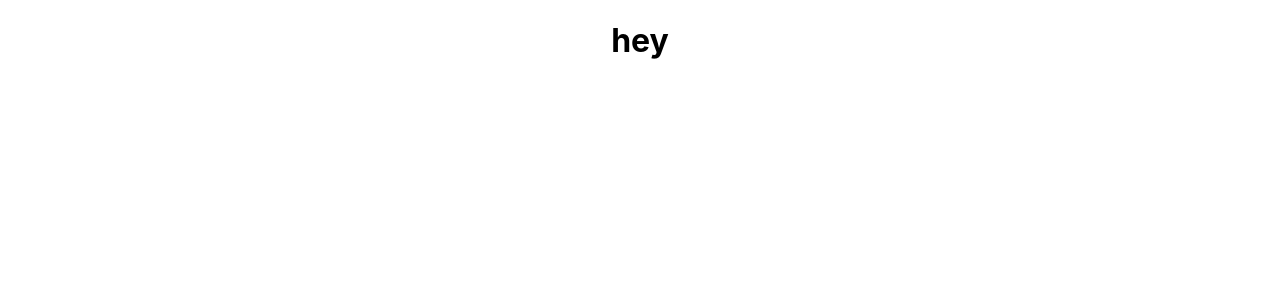
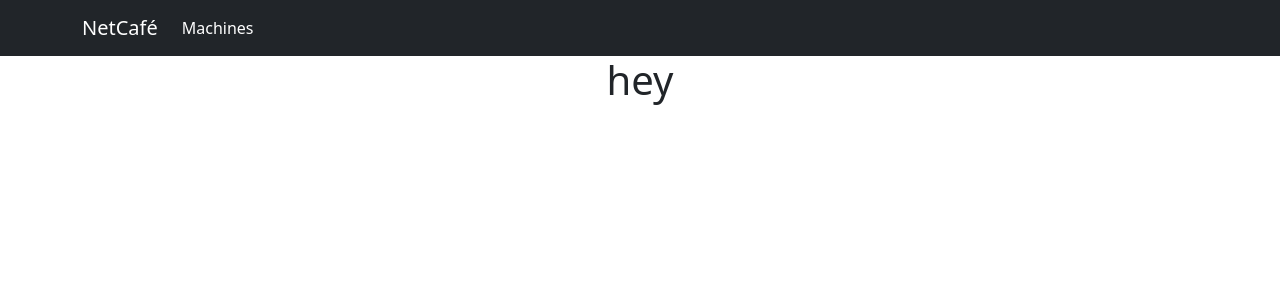
Before and after one commit to Inryatt/IES_NetCafe, a React (Create React App) app in the folder webapp/: page / in a window 1280 px wide. Shown: the top 300 px of the page. Built offline with nearby package versions, Linux system fonts and the light colour scheme.

Commit message:
Adds page routing and navbar

```diff
--- a/webapp/package.json
+++ b/webapp/package.json
@@ -6,8 +6,11 @@
     "@testing-library/jest-dom": "^5.11.4",
     "@testing-library/react": "^11.1.0",
     "@testing-library/user-event": "^12.1.10",
+    "bootstrap": "5.1.3",
     "react": "^17.0.2",
+    "react-bootstrap": "^2.0.2",
     "react-dom": "^17.0.2",
+    "react-router-dom": "6",
     "react-scripts": "4.0.3",
     "web-vitals": "^1.0.1"
   },
--- a/webapp/src/App.js
+++ b/webapp/src/App.js
@@ -2,11 +2,26 @@ import logo from './logo.svg';
 import './App.css';
 
 import MachineListPage from './pages/MachineListPage/MachineListPage';
+import CustomNavbar from './components/CustomNavbar/CustomNavbar';
+import { Routes, Route } from 'react-router';
 
 function App() {
   return (
-    <div className="App">
-      <MachineListPage text="react é fixe" ></MachineListPage>
+    <div>
+      <link
+        rel="stylesheet"
+        href="https://cdn.jsdelivr.net/npm/bootstrap@5.1.3/dist/css/bootstrap.min.css"
+        integrity="sha384-1BmE4kWBq78iYhFldvKuhfTAU6auU8tT94WrHftjDbrCEXSU1oBoqyl2QvZ6jIW3"
+        crossOrigin="anonymous"
+      />
+
+      <div className="App">
+        <CustomNavbar />
+
+        <Routes>
+          <Route path="/" element={<MachineListPage />} />
+        </Routes>
+      </div>
     </div>
   );
 }
--- /dev/null
+++ b/webapp/src/components/CustomNavbar/CustomNavbar.js
@@ -0,0 +1,22 @@
+import React from "react";
+import { Container, Nav, Navbar } from "react-bootstrap";
+
+
+const CustomNavbar = () => {
+
+    return (
+        <Navbar bg="dark" expand="md">
+            <Container>
+                <Navbar.Brand className="text-white" >NetCafé</Navbar.Brand>
+                <Navbar.Toggle aria-controls="custom-navbar" />
+                <Navbar.Collapse id="custom-navbar">
+                    <Nav>
+                        <Nav.Link className="text-white">Machines</Nav.Link>
+                    </Nav>
+                </Navbar.Collapse>
+            </Container>
+        </Navbar>
+    )
+}
+
+export default CustomNavbar
--- a/webapp/src/index.js
+++ b/webapp/src/index.js
@@ -1,13 +1,14 @@
 import React from 'react';
 import ReactDOM from 'react-dom';
+import { BrowserRouter } from 'react-router-dom';
 import './index.css';
 import App from './App';
 import reportWebVitals from './reportWebVitals';
 
 ReactDOM.render(
-  <React.StrictMode>
+  <BrowserRouter>
     <App />
-  </React.StrictMode>,
+  </BrowserRouter>,
   document.getElementById('root')
 );
 
--- a/webapp/src/pages/MachineListPage/MachineListPage.js
+++ b/webapp/src/pages/MachineListPage/MachineListPage.js
@@ -2,6 +2,13 @@ import React, { useEffect, useState } from "react";
 
 
 const MachineListPage = () => {
+
+
+    const loadSampleMachines = () => {
+
+    }
+
+
 
     return (
         <div>
```
Also changed, not shown: webapp/src/components/MachineCard/MachineCard.js (added, +13 -0 lines), 1 other file (tests, documents, lock files or other folders).
